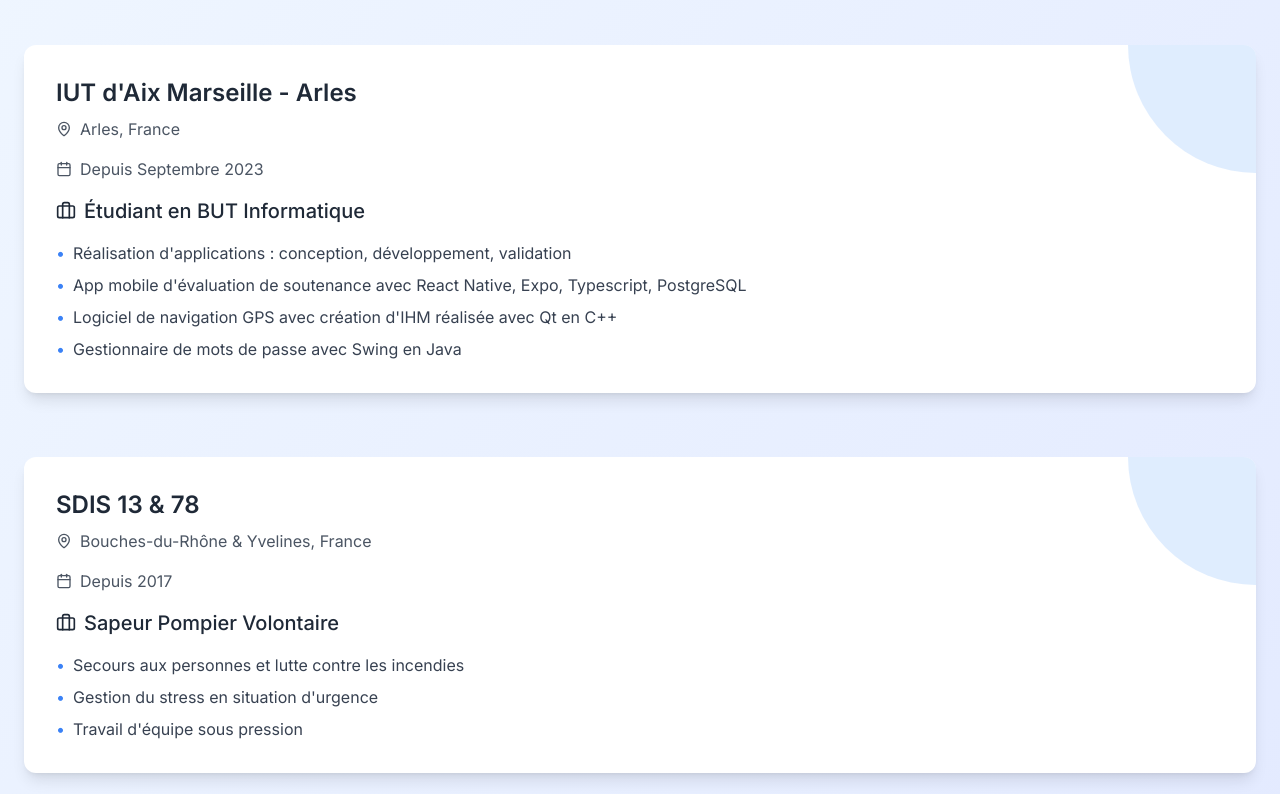
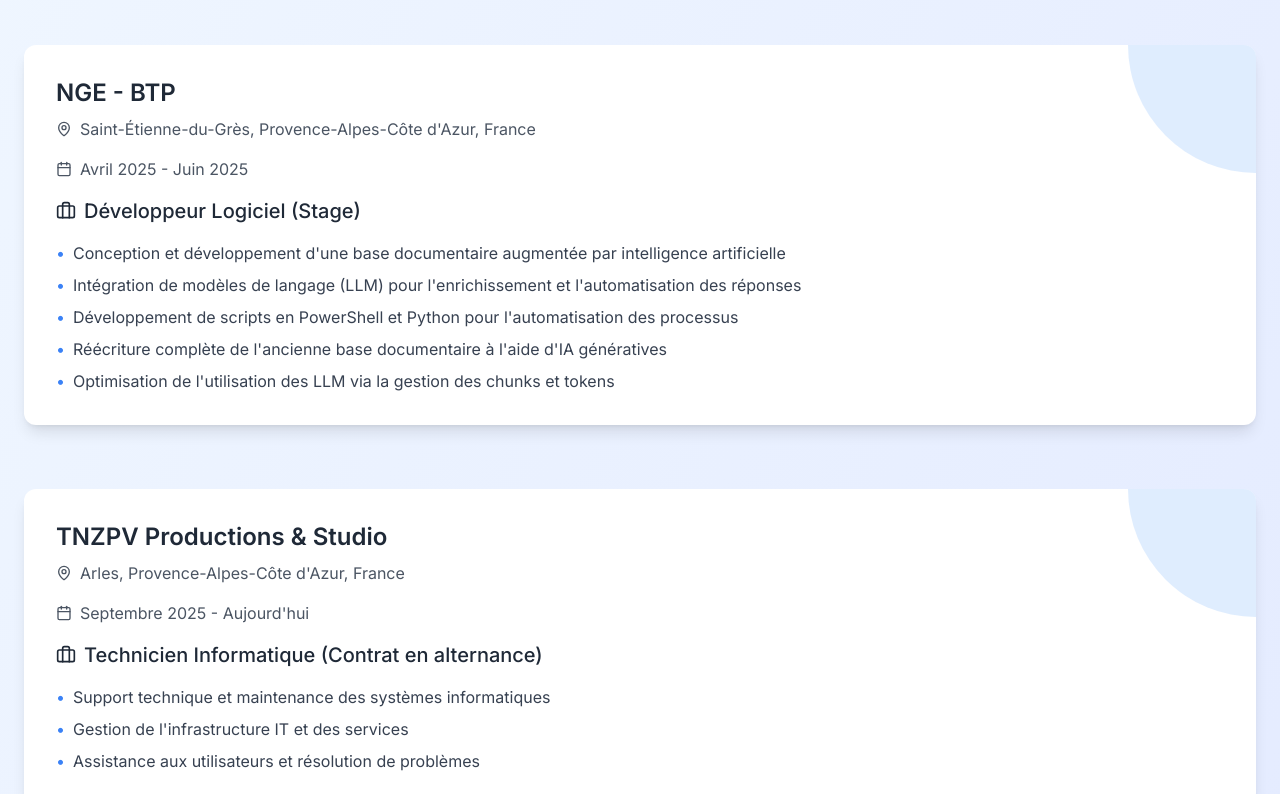
Before and after one commit to KinanLak/portfolio, a Next.js app: page / in a window 1280 px wide. Shown: the part 1443-2237 px from the top of the page. Built offline with nearby package versions, Linux system fonts and the light colour scheme.

Commit message:
feat: add two new professional experiences to Experience.tsx
Update portfolio with latest job experiences in reverse order.

#VERCEL_SKIP

Co-authored-by: Kinan Lakhdar <83500470+KinanLak@users.noreply.github.com>

```diff
--- a/app/components/Experience.tsx
+++ b/app/components/Experience.tsx
@@ -7,6 +7,30 @@ import AnimatedSectionHeader from "./AnimatedSectionHeader"
 
 export default function Experience() {
   const experiences = [
+    {
+      company: "NGE - BTP",
+      location: "Saint-Étienne-du-Grès, Provence-Alpes-Côte d'Azur, France",
+      period: "Avril 2025 - Juin 2025",
+      role: "Développeur Logiciel (Stage)",
+      responsibilities: [
+        "Conception et développement d'une base documentaire augmentée par intelligence artificielle",
+        "Intégration de modèles de langage (LLM) pour l'enrichissement et l'automatisation des réponses",
+        "Développement de scripts en PowerShell et Python pour l'automatisation des processus",
+        "Réécriture complète de l'ancienne base documentaire à l'aide d'IA génératives",
+        "Optimisation de l'utilisation des LLM via la gestion des chunks et tokens",
+      ],
+    },
+    {
+      company: "TNZPV Productions & Studio",
+      location: "Arles, Provence-Alpes-Côte d'Azur, France",
+      period: "Septembre 2025 - Aujourd'hui",
+      role: "Technicien Informatique (Contrat en alternance)",
+      responsibilities: [
+        "Support technique et maintenance des systèmes informatiques",
+        "Gestion de l'infrastructure IT et des services",
+        "Assistance aux utilisateurs et résolution de problèmes",
+      ],
+    },
     {
       company: "IUT d'Aix Marseille - Arles",
       location: "Arles, France",
```
Also changed, not shown: next.config.mjs (line endings or trailing spaces), 2 other files (tests, documents, lock files or other folders).
